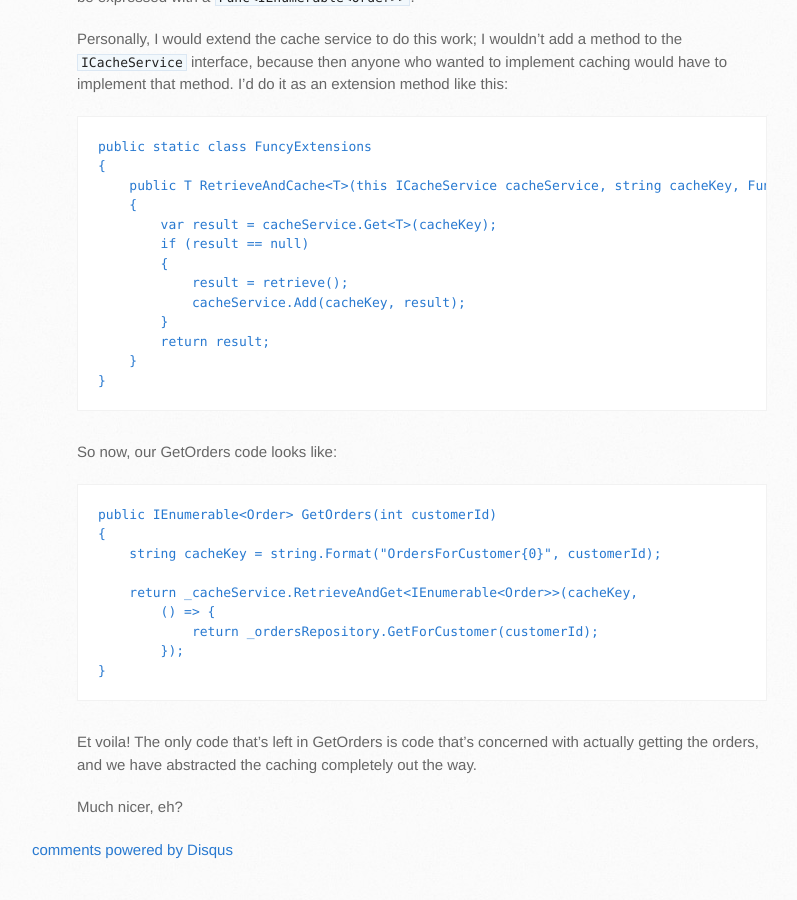
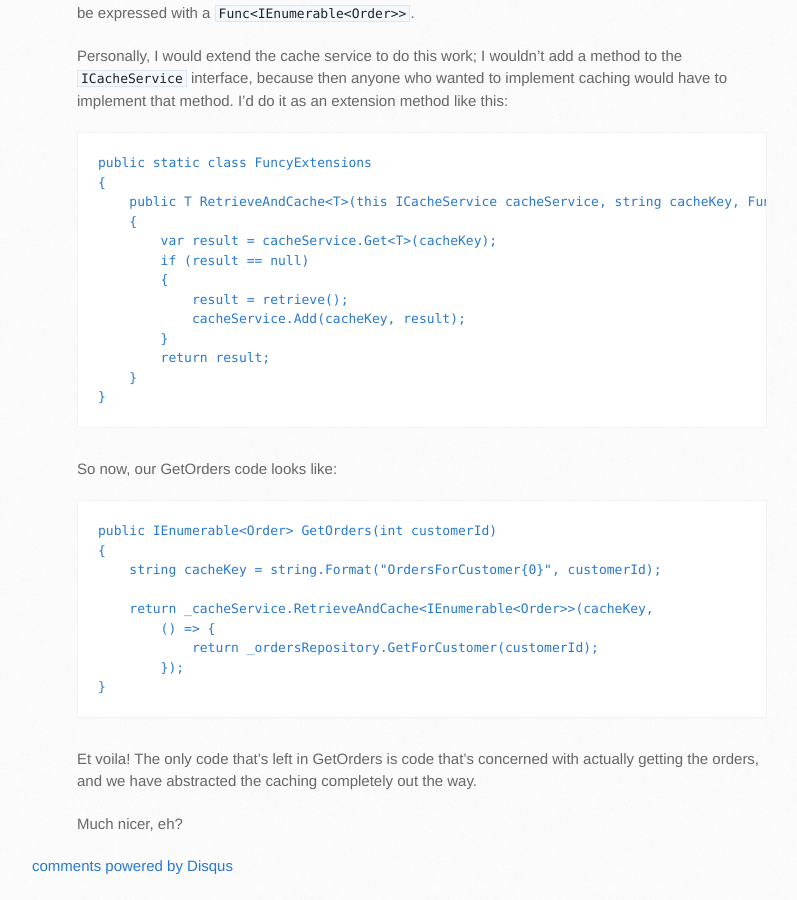
Before and after one commit to kiwipom/kiwipom.github.io, a Jekyll site: the page built from _posts/2013-07-02-funcy-love.md, in a window 1280 px wide and 900 px high, scrolled down 1269 px. Shown: the whole window, without its empty margins (308-1105 px from the left). Built offline with Jekyll 4.4.1, drawn with Linux system fonts in a browser that asks for light colours; comment, search, counter and statistics services are not loaded.

Commit message:
fix post a bit

```diff
--- a/_posts/2013-07-02-funcy-love.md
+++ b/_posts/2013-07-02-funcy-love.md
@@ -18,7 +18,7 @@ Consider the following example: We want to cache requests to a service, and the
 This pattern may repeat again and again, but the code to get the data will be different each and every time, which means that we can't abstract the caching, because the 'get' is right in the middle... right?
 
 
-####Time to get Func-y
+### Time to get Func-y
 
 
 Let's say your initial implementation looked like this:
@@ -62,7 +62,7 @@ So now, our GetOrders code looks like:
     {
         string cacheKey = string.Format("OrdersForCustomer{0}", customerId);
 
-        return _cacheService.RetrieveAndGet<IEnumerable<Order>>(cacheKey,
+        return _cacheService.RetrieveAndCache<IEnumerable<Order>>(cacheKey,
             () => {
                 return _ordersRepository.GetForCustomer(customerId);
             });
```
